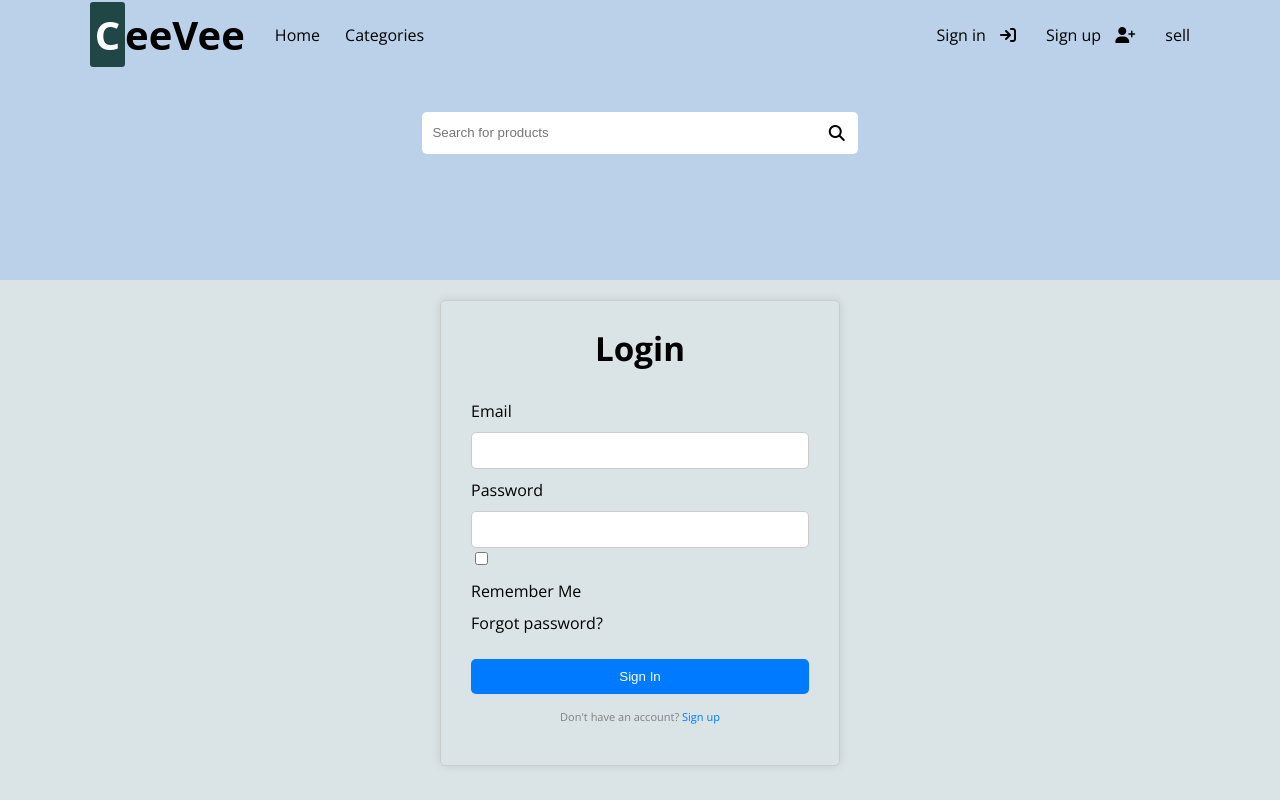
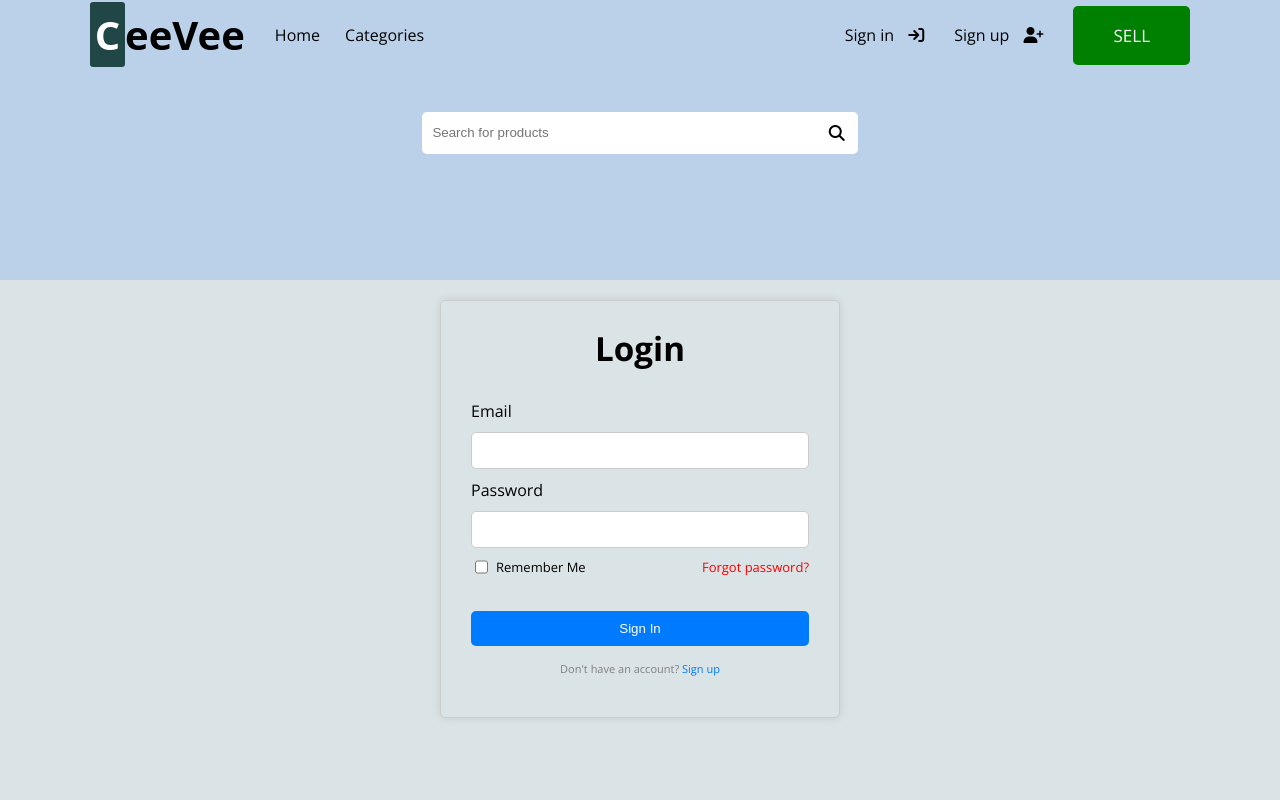
Before and after one commit to gbabohernest/CeeVee_Online, a Flask app: page /login in a window 1280 px wide. Run offline with Flask 3, Linux system fonts and the light colour scheme.

Commit message:
add styles for login form, modifies the sell btn on the nav bar, add styles for flash message when login is unsucessful

```diff
--- a/static/sass/components/_forms.scss
+++ b/static/sass/components/_forms.scss
@@ -59,6 +59,24 @@
       }
     }
 
+    .checkbox {
+      display: flex;
+      align-items: center;
+      justify-content: space-between;
+      font-size: u.rem(13);
+
+      &__wrapper {
+        display: flex;
+        gap: u.rem(5);
+      }
+
+      .forgot-password {
+        a {
+          color: red;
+        }
+      }
+    }
+
     .submit-btn-wrapper {
       margin-top: u.rem(25);
 
@@ -95,7 +113,7 @@
 /**
  flash message styles
 */
-.alert-success {
+.alert {
   width: min(80% - u.rem(15), u.em(300));
   display: flex;
   justify-content: center;
@@ -103,5 +121,11 @@
   height: u.em(20);
   padding: u.rem(15);
   margin: u.rem(5) auto;
+  color: #ffff;
+}
+.alert-success {
   background-color: rgb(153, 196, 153);
 }
+.alert-danger {
+  background-color: rgb(233, 62, 62);
+}
--- a/static/sass/components/_navbar.scss
+++ b/static/sass/components/_navbar.scss
@@ -65,13 +65,13 @@
             padding-left: u.rem(10);
           }
 
-          button {
+          .sell {
             font-size: u.rem(17);
             text-transform: uppercase;
             background-color: green;
             color: #ffff;
             border: none;
-            padding: 20px 40px;
+            padding: 18px 40px;
             border-radius: 5px;
             cursor: pointer;
           }
```
Also changed, not shown: static/sass/dist/css/main.min.css.
